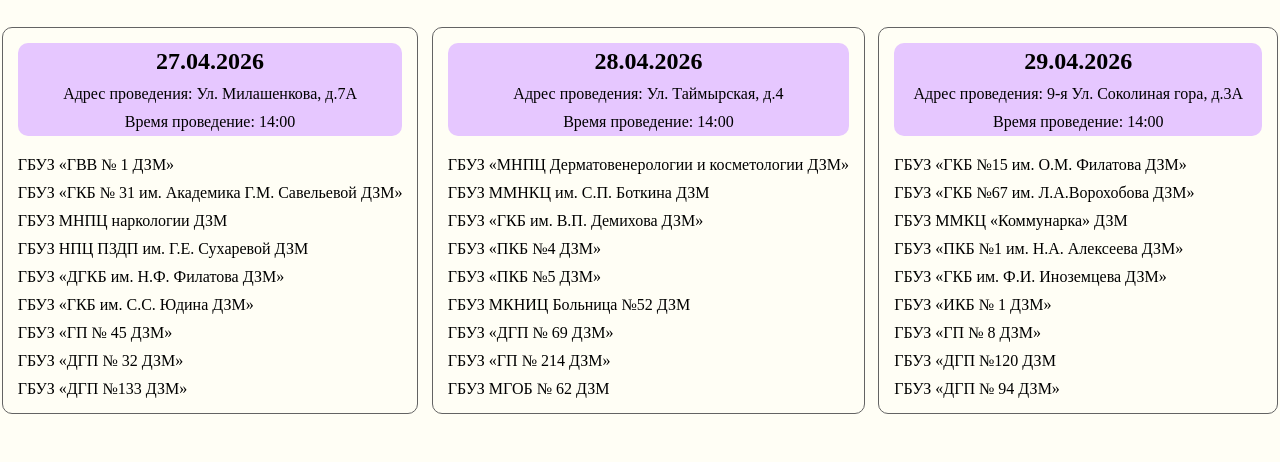
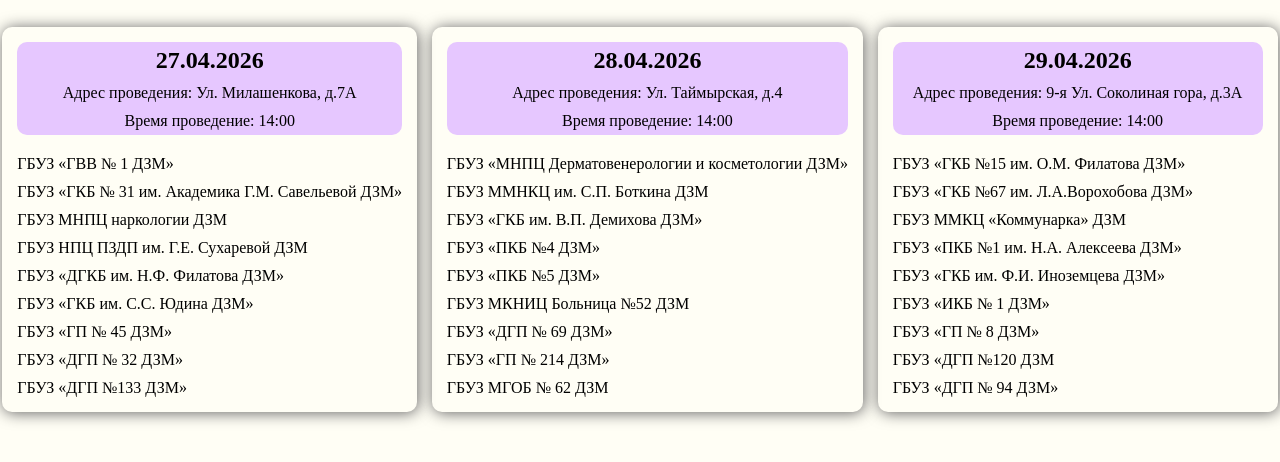
Before and after one commit to Nephrit44/MK7-advertisement, a plain HTML site: page index.html in a window 1280 px wide. Shown: the part 328-790 px from the top of the page. Drawn offline with Linux system fonts and the light colour scheme.

Commit message:
Обноеление информации

```diff
--- a/css/style.css
+++ b/css/style.css
@@ -59,17 +59,17 @@ body {
 }
 
 .button {
-    border: 1px solid rgb(99, 99, 99);
     border-radius: 10px;
     padding: 15px;
     text-decoration: none;
     color: inherit;
     min-width: 400px;
+    box-shadow: 1px 1px 15px rgb(99, 99, 99);
 }
 
 .button:hover {
     background-color: rgb(185, 255, 153);
-    transform: translateY(2px);
+    transform: translateY(1px);
     transition: all .3s;
 }
 
```
